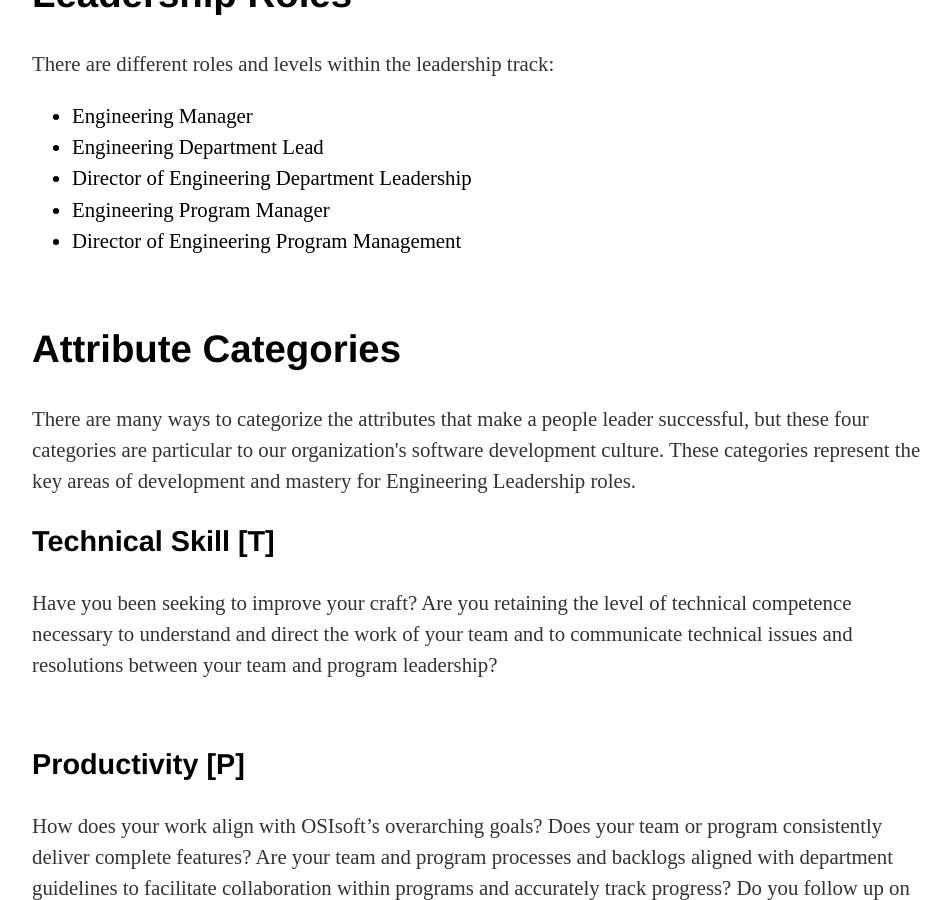
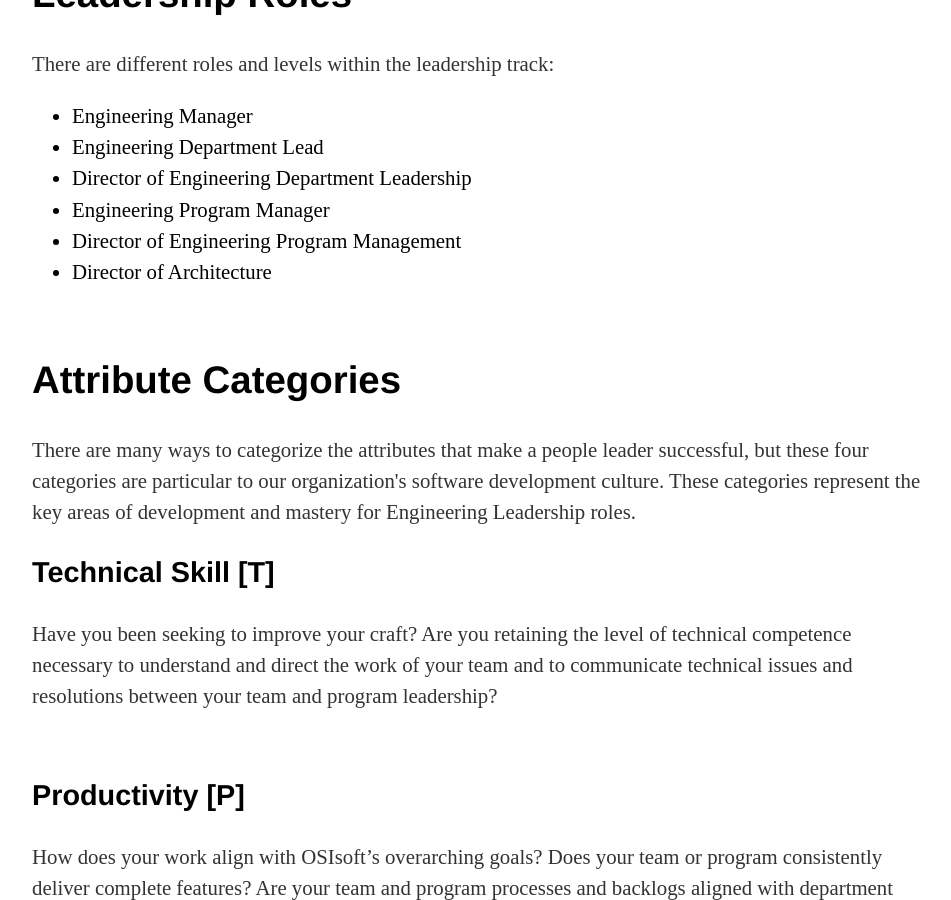
Before and after one commit to OSIEng/osieng.github.io, a Jekyll site: the page built from leadership_track/index.html, in a window 1280 px wide and 900 px high, scrolled down 621 px. Shown: the whole window, without its empty margins (160-1111 px from the left). Built offline with Jekyll 4.4.1, drawn with Linux system fonts in a browser that asks for light colours.

Commit message:
leadership-roles-update
Added Director of Architecture to list of roles

```diff
--- a/leadership_track/index.html
+++ b/leadership_track/index.html
@@ -15,6 +15,7 @@ title: Leadership Track - OSIsoft Engineering
   <li>Director of Engineering Department Leadership</li>
   <li>Engineering Program Manager</li>
   <li>Director of Engineering Program Management</li>
+  <li>Director of Architecture</li>
 </ul>
 </p>
 </br>
```
